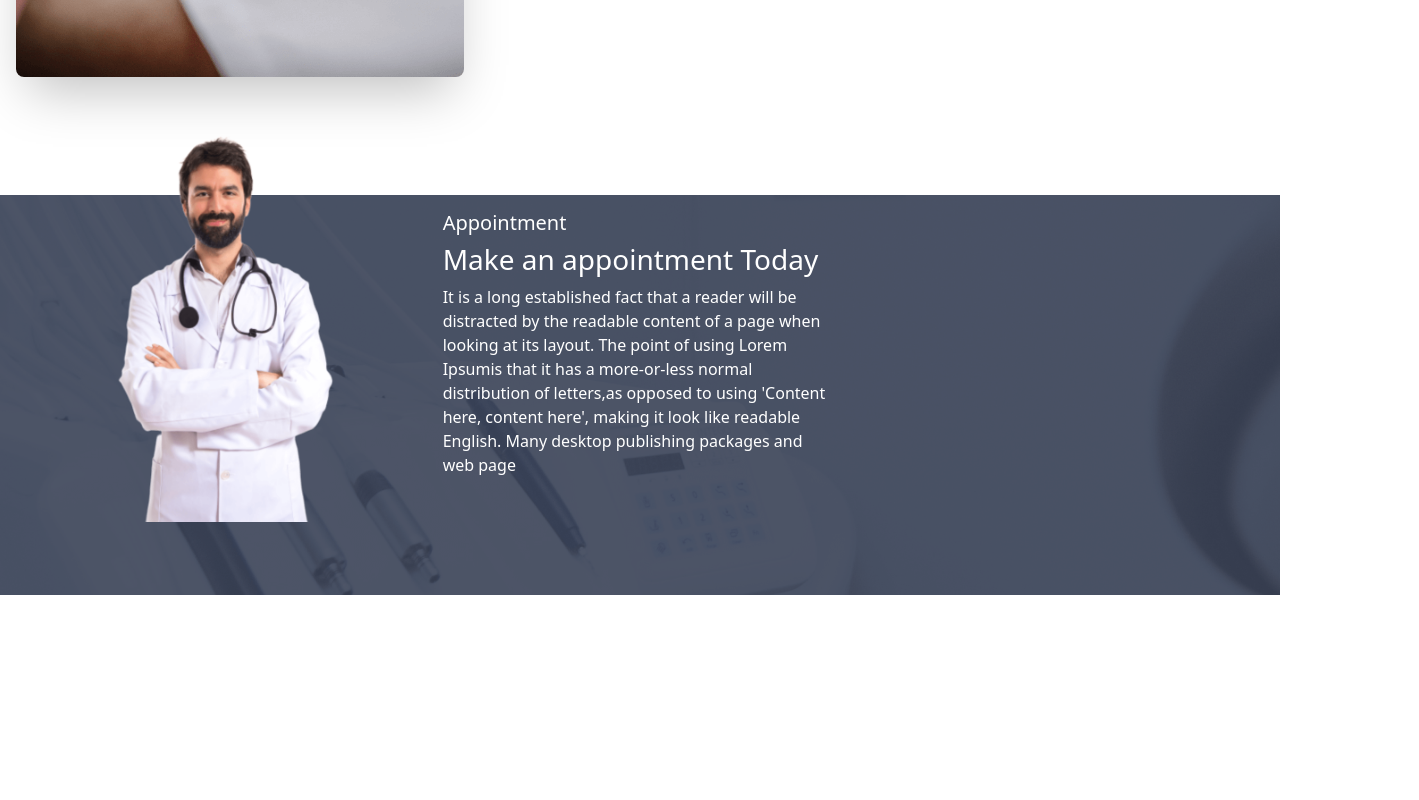
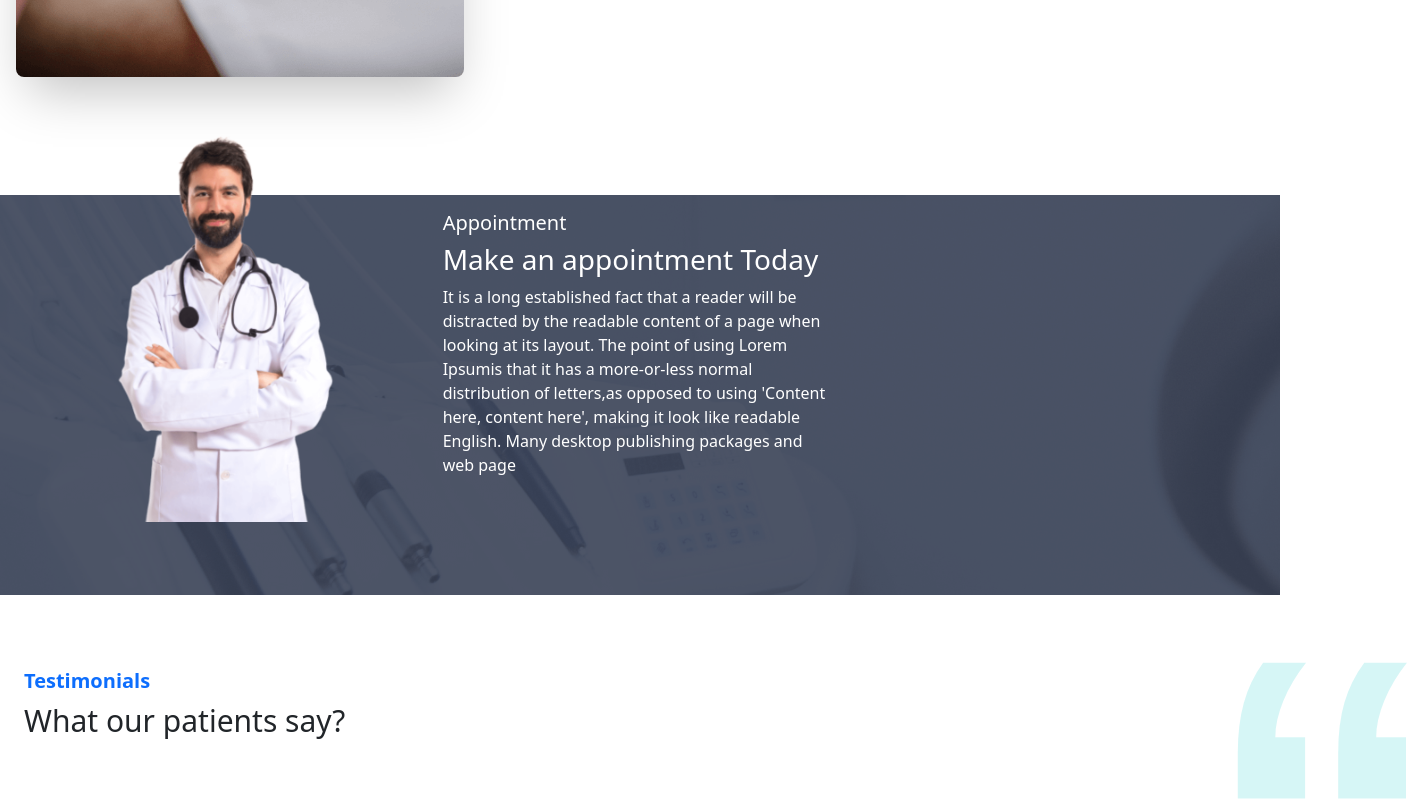
Before and after one commit to 1234-56prova/doctors-portal-client, a React (Create React App) app: page / in a window 1280 px wide. Shown: the part 2223-3023 px from the top of the page, 1419 px wide, since content can reach past the window. Before the commit the page ends 2818 px from the top, so only its background shows below. Built offline with nearby package versions, Linux system fonts and the light colour scheme.

Commit message:
testimonials

```diff
--- a/src/App.css
+++ b/src/App.css
@@ -12,3 +12,9 @@
 .img {
     margin-top: -100px;
 }
+
+.quote {
+    width: 192px;
+    height: 156px;
+    margin-left: 800px;
+}
--- a/src/Pages/Home/Home/home.js
+++ b/src/Pages/Home/Home/home.js
@@ -3,6 +3,7 @@ import Banner from '../Banner/Banner';
 import DentalCare from '../DentalCare/DentalCare';
 import Info from '../Info/Info';
 import Services from '../Services/Services';
+import Testimonials from '../Testimonials/Testimonials';
 import Treatment from '../Treatment/Treatment';
 
 const home = () => {
@@ -13,6 +14,7 @@ const home = () => {
          <Services></Services>
          <DentalCare></DentalCare>
          <Treatment></Treatment>
+         <Testimonials></Testimonials>
         </div>
     );
 };
--- /dev/null
+++ b/src/Pages/Home/Testimonials/Testimonials.js
@@ -0,0 +1,19 @@
+import React from 'react';
+import quote from '../../../icons/quote.svg'
+const Testimonials = () => {
+    return (
+        <div className='mt-5 grid grid-cols-1 lg:grid-cols-3'>
+            <div className='m-4'>
+
+                <h4 className='text-xl text-primary font-bold'>Testimonials</h4>
+                <h2 className='text-3xl'>What our patients say?</h2>
+
+            </div>
+            <div className='quote' >
+                <img src={quote} alt="" />
+            </div>
+        </div>
+    );
+};
+
+export default Testimonials;
```
